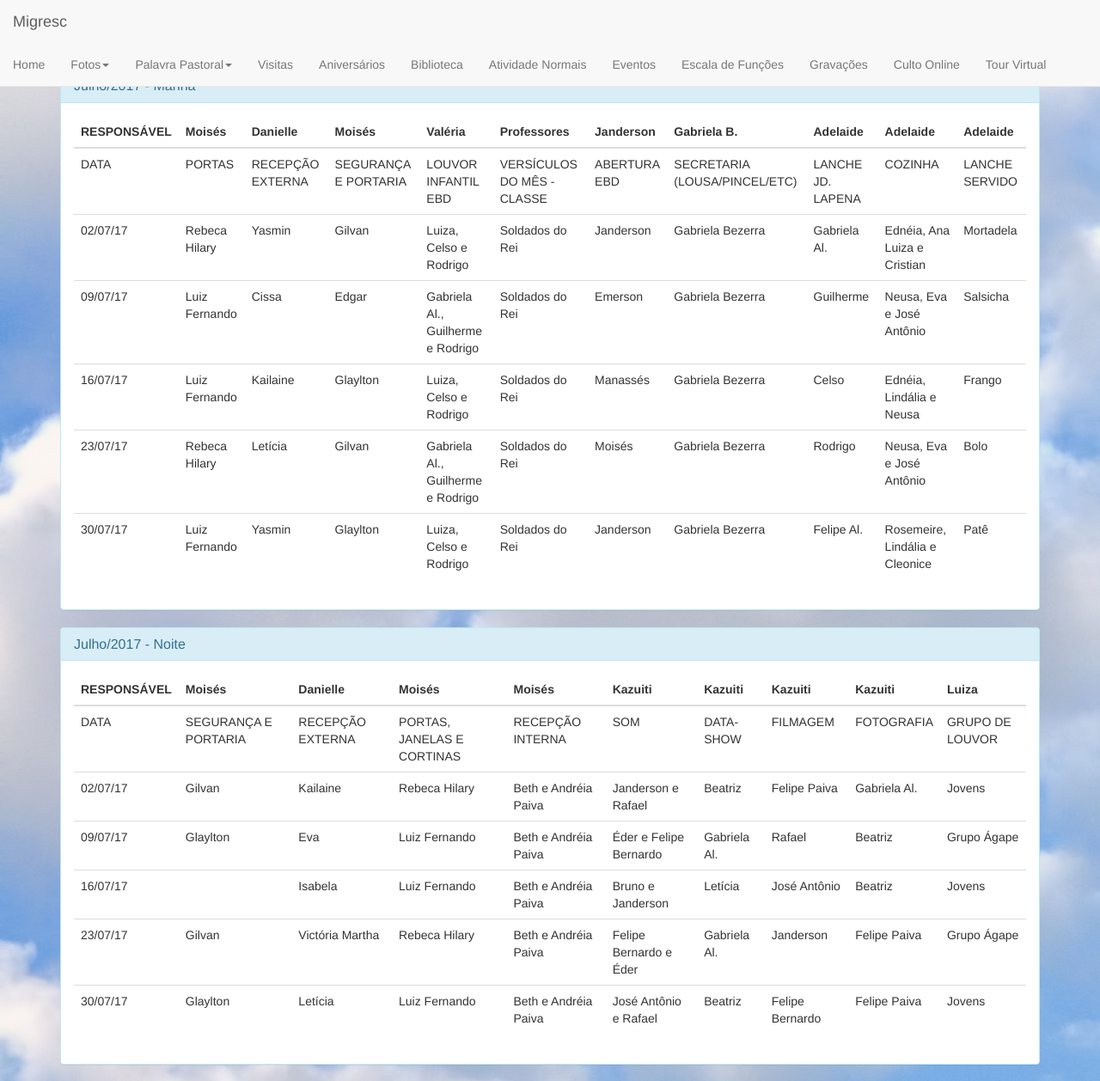
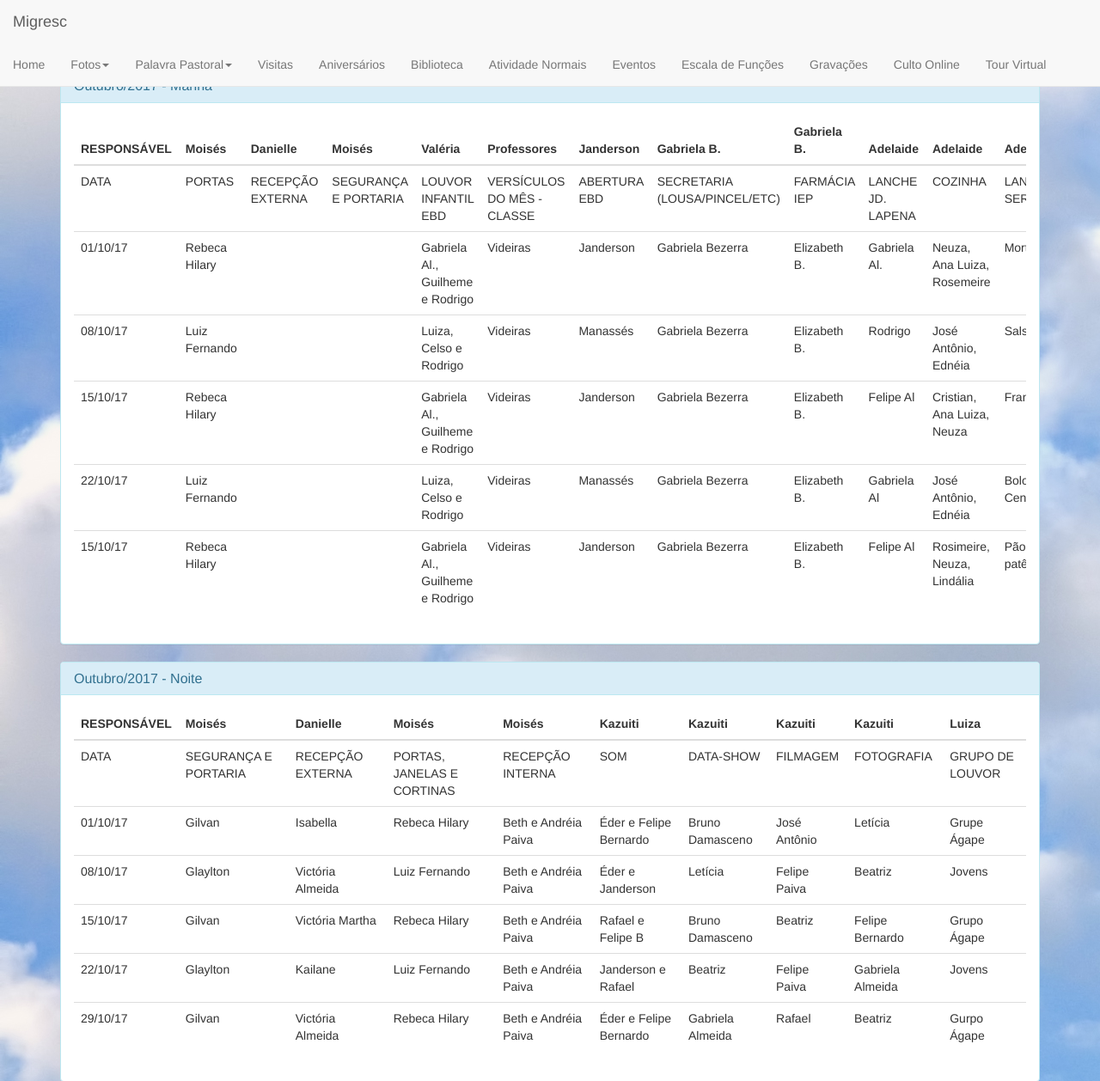
Before and after one commit to Migresc/migresc_site, a PHP site: page /escalaGeral.php in a window 1280 px wide. Shown: the top 1258 px of the page at 86% size. Run offline with PHP 8.4, Linux system fonts and the light colour scheme; some libraries are stand-ins or nearby versions.

Commit message:
Escala atualizada

```diff
--- a/escalaGeral.php
+++ b/escalaGeral.php
@@ -3,7 +3,7 @@
 <div class="panel panel-info">
     <!-- Default panel contents -->
     <div class="panel-heading">
-        <h3 class="panel-title">Julho/2017 - Manhã</h3>
+        <h3 class="panel-title">Outubro/2017 - Manhã</h3>
     </div>
     <div class="panel-body">
         <div class="table-responsive">
@@ -18,6 +18,7 @@
  	 	 <th>Professores</th>
  	 	 <th>Janderson</th>
  	 	 <th>Gabriela B.</th>
+     <th>Gabriela B.</th>
  	 	 <th>Adelaide</th>
  	 	 <th>Adelaide</th>
  	 	 <th>Adelaide</th>
@@ -31,74 +32,80 @@
 	 	 <td>VERSÍCULOS DO MÊS - CLASSE</td>
 	 	 <td>ABERTURA EBD</td>
 	 	 <td>SECRETARIA (LOUSA/PINCEL/ETC)</td>
+     <td>FARMÁCIA IEP</td>
 	 	 <td>LANCHE JD. LAPENA</td>
 	 	 <td>COZINHA</td>
 	 	 <td>LANCHE SERVIDO</td>
  	 </tr>
  	 <tr>
-	 	 <td>02/07/17</td>
+	 	 <td>01/10/17</td>
 	 	 <td>Rebeca Hilary</td>
-	 	 <td>Yasmin</td>
-	 	 <td>Gilvan</td>
-	 	 <td>Luiza, Celso e Rodrigo</td>
-	 	 <td>Soldados do Rei</td>
+	 	 <td></td>
+	 	 <td></td>
+	 	 <td>Gabriela Al., Guilheme e Rodrigo</td>
+	 	 <td>Videiras</td>
 	 	 <td>Janderson</td>
 	 	 <td>Gabriela Bezerra</td>
+     <td>Elizabeth B.</td>
 	 	 <td>Gabriela Al.</td>
-	 	 <td>Ednéia, Ana Luiza e Cristian</td>
+	 	 <td>Neuza, Ana Luiza, Rosemeire</td>
 	 	 <td>Mortadela</td>
  	 </tr>
- 	 <tr>
-	 	 <td>09/07/17</td>
+   <tr>
+	 	 <td>08/10/17</td>
 	 	 <td>Luiz Fernando</td>
-	 	 <td>Cissa</td>
-	 	 <td>Edgar</td>
-	 	 <td>Gabriela Al., Guilherme e Rodrigo</td>
-	 	 <td>Soldados do Rei</td>
-	 	 <td>Emerson</td>
+	 	 <td></td>
+	 	 <td></td>
+	 	 <td>Luiza, Celso e Rodrigo</td>
+	 	 <td>Videiras</td>
+	 	 <td>Manassés</td>
 	 	 <td>Gabriela Bezerra</td>
-	 	 <td>Guilherme</td>
-	 	 <td>Neusa, Eva e José Antônio</td>
+     <td>Elizabeth B.</td>
+	 	 <td>Rodrigo</td>
+	 	 <td>José Antônio, Ednéia</td>
 	 	 <td>Salsicha</td>
  	 </tr>
- 	 <tr>
-	 	 <td>16/07/17</td>
+   <tr>
+	 	 <td>15/10/17</td>
+	 	 <td>Rebeca Hilary</td>
+	 	 <td></td>
+	 	 <td></td>
+	 	 <td>Gabriela Al., Guilheme e Rodrigo</td>
+	 	 <td>Videiras</td>
+	 	 <td>Janderson</td>
+	 	 <td>Gabriela Bezerra</td>
+     <td>Elizabeth B.</td>
+	 	 <td>Felipe Al</td>
+	 	 <td>Cristian, Ana Luiza, Neuza</td>
+	 	 <td>Frango</td>
+ 	 </tr>
+   <tr>
+	 	 <td>22/10/17</td>
 	 	 <td>Luiz Fernando</td>
-	 	 <td>Kailaine</td>
-	 	 <td>Glaylton</td>
+	 	 <td></td>
+	 	 <td></td>
 	 	 <td>Luiza, Celso e Rodrigo</td>
-	 	 <td>Soldados do Rei</td>
+	 	 <td>Videiras</td>
 	 	 <td>Manassés</td>
 	 	 <td>Gabriela Bezerra</td>
-	 	 <td>Celso</td>
-	 	 <td>Ednéia, Lindália e Neusa</td>
-	 	 <td>Frango</td>
+     <td>Elizabeth B.</td>
+	 	 <td>Gabriela Al</td>
+	 	 <td>José Antônio, Ednéia</td>
+	 	 <td>Bolo de Cenoura</td>
  	 </tr>
- 	 <tr>
-	 	 <td>23/07/17</td>
+   <tr>
+	 	 <td>15/10/17</td>
 	 	 <td>Rebeca Hilary</td>
-	 	 <td>Letícia</td>
-	 	 <td>Gilvan</td>
-	 	 <td>Gabriela Al., Guilherme e Rodrigo</td>
-	 	 <td>Soldados do Rei</td>
-	 	 <td>Moisés</td>
-	 	 <td>Gabriela Bezerra</td>
-	 	 <td>Rodrigo</td>
-	 	 <td>Neusa, Eva e José Antônio</td>
-	 	 <td>Bolo</td>
- 	 </tr>
- 	 <tr>
-	 	 <td>30/07/17</td>
-	 	 <td>Luiz Fernando</td>
-	 	 <td>Yasmin</td>
-	 	 <td>Glaylton</td>
-	 	 <td>Luiza, Celso e Rodrigo</td>
-	 	 <td>Soldados do Rei</td>
+	 	 <td></td>
+	 	 <td></td>
+	 	 <td>Gabriela Al., Guilheme e Rodrigo</td>
+	 	 <td>Videiras</td>
 	 	 <td>Janderson</td>
 	 	 <td>Gabriela Bezerra</td>
-	 	 <td>Felipe Al.</td>
-	 	 <td>Rosemeire, Lindália e Cleonice</td>
-	 	 <td>Patê</td>
+     <td>Elizabeth B.</td>
+	 	 <td>Felipe Al</td>
+	 	 <td>Rosimeire, Neuza, Lindália</td>
+	 	 <td>Pão de patê</td>
  	 </tr>
 </table>
         </div>
@@ -107,7 +114,7 @@
 </p>
 <div class="panel panel-info">
     <div class="panel-heading">
-        <h3 class="panel-title">Julho/2017 - Noite</h3>
+        <h3 class="panel-title">Outubro/2017 - Noite</h3>
     </div>
 
     <div class="panel-body">
@@ -139,64 +146,64 @@
 	 	 <td>GRUPO DE LOUVOR</td>
  	 </tr>
  	 <tr>
-	 	 <td>02/07/17</td>
+	 	 <td>01/10/17</td>
 	 	 <td>Gilvan</td>
-	 	 <td>Kailaine</td>
+	 	 <td>Isabella</td>
 	 	 <td>Rebeca Hilary</td>
+	 	 <td>Beth e Andréia Paiva</td>
+	 	 <td>Éder e Felipe Bernardo</td>
+	 	 <td>Bruno Damasceno</td>
+	 	 <td>José Antônio</td>
+	 	 <td>Letícia</td>
+	 	 <td>Grupe Ágape</td>
+ 	 </tr>
+ 	 <tr>
+	 	 <td>08/10/17</td>
+	 	 <td>Glaylton</td>
+	 	 <td>Victória Almeida</td>
+	 	 <td>Luiz Fernando</td>
+	 	 <td>Beth e Andréia Paiva</td>
+	 	 <td>Éder e Janderson</td>
+	 	 <td>Letícia</td>
+	 	 <td>Felipe Paiva</td>
+	 	 <td>Beatriz</td>
+	 	 <td>Jovens</td>
+ 	 </tr>
+ 	 <tr>
+	 	 <td>15/10/17</td>
+	 	 <td>Gilvan</td>
+	 	 <td>Victória Martha</td>
+	 	 <td>Rebeca Hilary</td>
+	 	 <td>Beth e Andréia Paiva</td>
+	 	 <td>Rafael e Felipe B</td>
+	 	 <td>Bruno Damasceno</td>
+	 	 <td>Beatriz</td>
+	 	 <td>Felipe Bernardo</td>
+	 	 <td>Grupo Ágape</td>
+ 	 </tr>
+ 	 <tr>
+	 	 <td>22/10/17</td>
+	 	 <td>Glaylton</td>
+	 	 <td>Kailane</td>
+	 	 <td>Luiz Fernando</td>
 	 	 <td>Beth e Andréia Paiva</td>
 	 	 <td>Janderson e Rafael</td>
 	 	 <td>Beatriz</td>
 	 	 <td>Felipe Paiva</td>
-	 	 <td>Gabriela Al.</td>
+	 	 <td>Gabriela Almeida</td>
 	 	 <td>Jovens</td>
  	 </tr>
  	 <tr>
-	 	 <td>09/07/17</td>
-	 	 <td>Glaylton</td>
-	 	 <td>Eva</td>
-	 	 <td>Luiz Fernando</td>
+	 	 <td>29/10/17</td>
+	 	 <td>Gilvan</td>
+	 	 <td>Victória Almeida</td>
+	 	 <td>Rebeca Hilary</td>
 	 	 <td>Beth e Andréia Paiva</td>
 	 	 <td>Éder e Felipe Bernardo</td>
-	 	 <td>Gabriela Al.</td>
+	 	 <td>Gabriela Almeida</td>
 	 	 <td>Rafael</td>
 	 	 <td>Beatriz</td>
-	 	 <td>Grupo Ágape</td>
- 	 </tr>
- 	 <tr>
-	 	 <td>16/07/17</td>
-	 	 <td></td>
-	 	 <td>Isabela</td>
-	 	 <td>Luiz Fernando</td>
-	 	 <td>Beth e Andréia Paiva</td>
-	 	 <td>Bruno e Janderson</td>
-	 	 <td>Letícia</td>
-	 	 <td>José Antônio</td>
-	 	 <td>Beatriz</td>
-	 	 <td>Jovens</td>
- 	 </tr>
- 	 <tr>
-	 	 <td>23/07/17</td>
-	 	 <td>Gilvan</td>
-	 	 <td>Victória Martha</td>
-	 	 <td>Rebeca Hilary</td>
-	 	 <td>Beth e Andréia Paiva</td>
-	 	 <td>Felipe Bernardo e Éder</td>
-	 	 <td>Gabriela Al.</td>
-	 	 <td>Janderson</td>
-	 	 <td>Felipe Paiva</td>
-	 	 <td>Grupo Ágape</td>
- 	 </tr>
- 	 <tr>
-	 	 <td>30/07/17</td>
-	 	 <td>Glaylton</td>
-	 	 <td>Letícia</td>
-	 	 <td>Luiz Fernando</td>
-	 	 <td>Beth e Andréia Paiva</td>
-	 	 <td>José Antônio e Rafael</td>
-	 	 <td>Beatriz</td>
-	 	 <td>Felipe Bernardo</td>
-	 	 <td>Felipe Paiva</td>
-	 	 <td>Jovens</td>
+	 	 <td>Gurpo Ágape</td>
  	 </tr>
 </table>
           </div>
```
